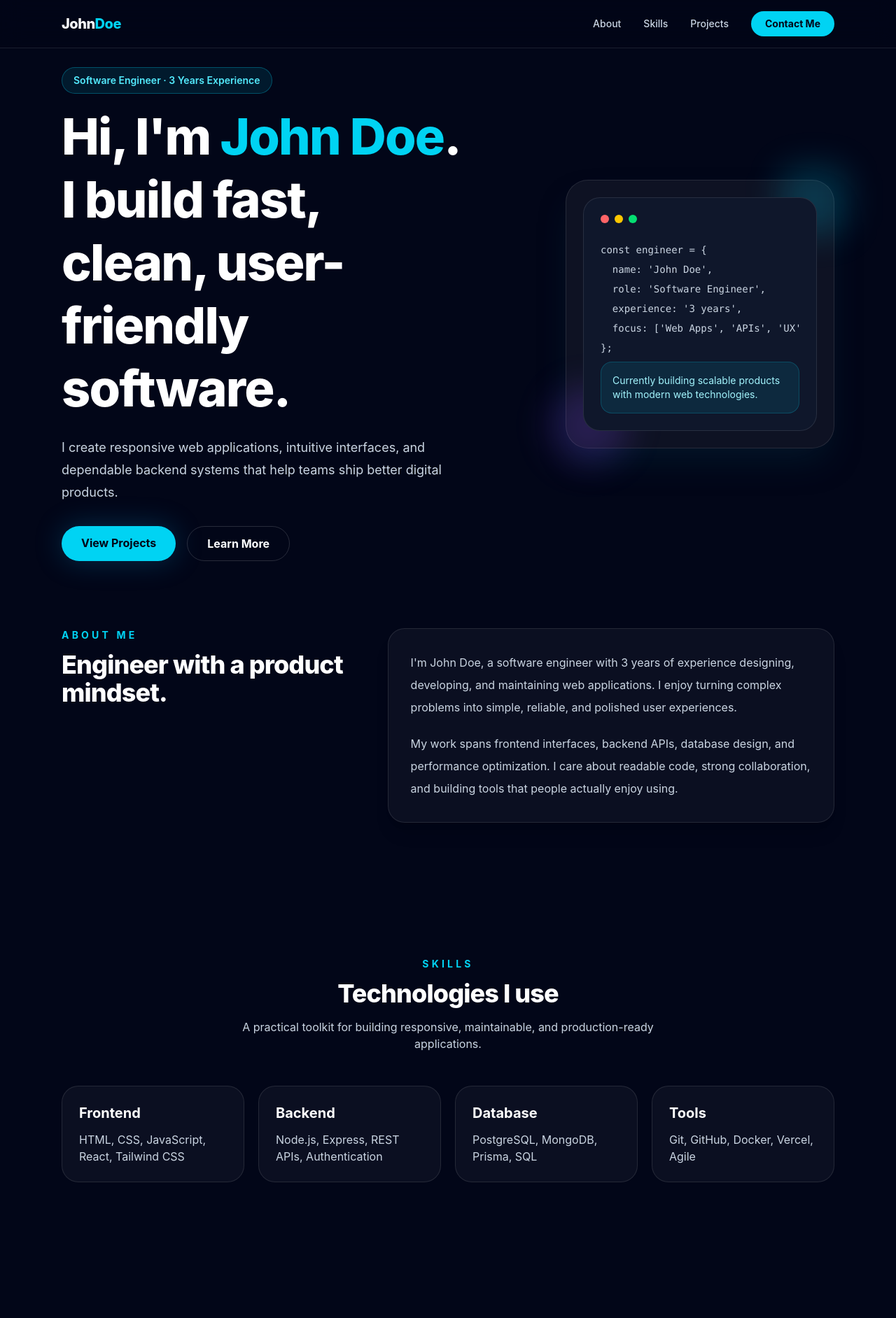
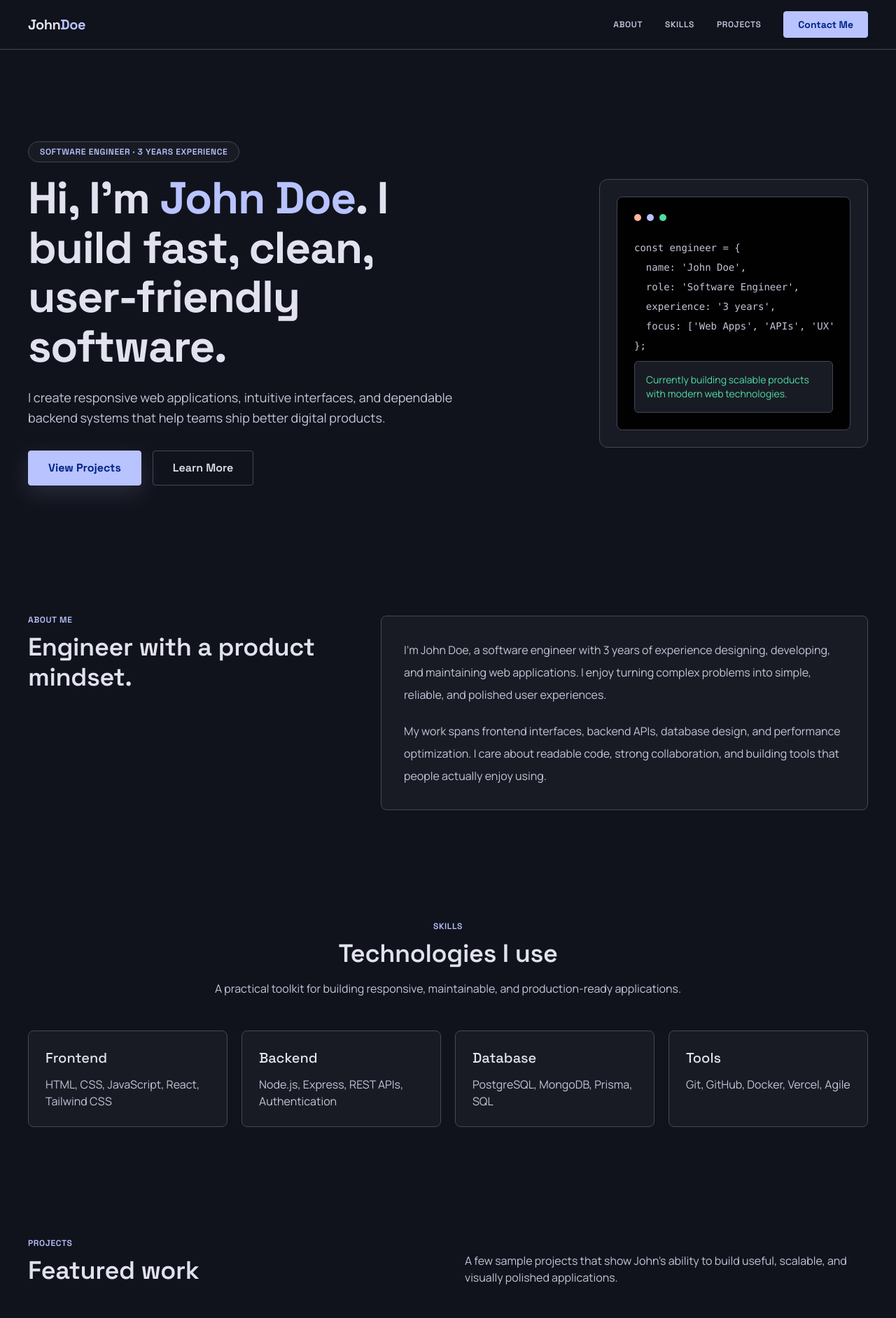
Before and after one commit to rodche-web/rodwinchester-portfolio, a React (Vite) app: page / in a window 1280 px wide. Shown: the top 1884 px of the page at 70% size. Built offline with nearby package versions, Linux system fonts and the light colour scheme.

Commit message:
feat: align portfolio UI with DESIGN.md token system

```diff
--- a/src/App.jsx
+++ b/src/App.jsx
@@ -41,7 +41,7 @@ function App() {
   }
 
   return (
-    <div className="bg-slate-950 text-slate-100 font-sans antialiased">
+    <div className="app-bg min-h-screen text-[var(--on-background)] antialiased">
       <BackgroundBlobs />
       <Navbar
         menuOpen={menuOpen}
--- a/src/components/AboutSection.jsx
+++ b/src/components/AboutSection.jsx
@@ -1,12 +1,12 @@
 function AboutSection({ about }) {
   return (
-    <section id="about" className="mx-auto max-w-6xl px-6 py-24">
+    <section id="about" className="container-frame section-stack">
       <div className="reveal grid gap-10 md:grid-cols-[0.8fr_1.2fr] md:items-start">
         <div>
-          <p className="text-sm font-bold uppercase tracking-[0.3em] text-cyan-400">{about.eyebrow}</p>
-          <h2 className="mt-3 text-4xl font-extrabold tracking-tight text-white">{about.heading}</h2>
+          <p className="section-eyebrow">{about.eyebrow}</p>
+          <h2 className="font-heading mt-3 text-4xl font-semibold leading-[1.2] tracking-[-0.01em] text-[var(--on-surface)]">{about.heading}</h2>
         </div>
-        <div className="rounded-3xl border border-white/10 bg-white/[0.04] p-8 text-slate-300 shadow-xl">
+        <div className="surface-card p-8 text-[var(--on-surface-variant)]">
           {about.paragraphs.map((paragraph, index) => (
             <p key={paragraph} className={index === 0 ? 'leading-8' : 'mt-5 leading-8'}>
               {paragraph}
--- a/src/components/BackgroundBlobs.jsx
+++ b/src/components/BackgroundBlobs.jsx
@@ -1,8 +1,7 @@
 function BackgroundBlobs() {
   return (
     <div className="fixed inset-0 -z-10 overflow-hidden">
-      <div className="absolute left-1/2 top-0 h-80 w-80 -translate-x-1/2 rounded-full bg-cyan-500/20 blur-3xl"></div>
-      <div className="absolute bottom-20 right-10 h-72 w-72 rounded-full bg-violet-500/10 blur-3xl"></div>
+      <div className="absolute inset-0 bg-[linear-gradient(to_right,rgba(67,70,86,0.18)_1px,transparent_1px),linear-gradient(to_bottom,rgba(67,70,86,0.18)_1px,transparent_1px)] bg-[size:48px_48px] opacity-25"></div>
     </div>
   )
 }
--- a/src/components/HeroSection.jsx
+++ b/src/components/HeroSection.jsx
@@ -1,43 +1,41 @@
 function HeroSection({ brand, hero }) {
   return (
-    <section id="home" className="mx-auto flex min-h-screen max-w-6xl items-center px-6 pt-24">
+    <section id="home" className="container-frame flex min-h-screen items-center pt-24">
       <div className="grid gap-12 md:grid-cols-[1.1fr_0.9fr] md:items-center">
         <div className="reveal active">
-          <p className="mb-4 inline-flex rounded-full border border-cyan-400/30 bg-cyan-400/10 px-4 py-2 text-sm font-semibold text-cyan-300">
+          <p className="section-eyebrow mb-4 inline-flex rounded-full border border-[var(--outline-variant)] bg-[var(--surface-container-low)] px-4 py-2">
             {brand.role} · {brand.experience}
           </p>
-          <h1 className="text-5xl font-extrabold leading-tight tracking-tight text-white sm:text-6xl lg:text-7xl">
-            {hero.intro} <span className="text-cyan-400">{brand.fullName}</span>. {hero.title}
+          <h1 className="font-heading text-5xl font-bold leading-[1.1] tracking-[-0.02em] text-[var(--on-surface)] sm:text-6xl lg:text-[64px]">
+            {hero.intro} <span className="text-[var(--primary)]">{brand.fullName}</span>. {hero.title}
           </h1>
-          <p className="mt-6 max-w-2xl text-lg leading-8 text-slate-300">
+          <p className="mt-6 max-w-2xl text-lg leading-[1.6] text-[var(--on-surface-variant)]">
             {hero.description}
           </p>
           <div className="mt-8 flex flex-col gap-4 sm:flex-row">
-            <a href={hero.ctaPrimary.href} className="shadow-glow rounded-full bg-cyan-400 px-7 py-3 text-center font-bold text-slate-950 transition hover:-translate-y-1 hover:bg-cyan-300">
+            <a href={hero.ctaPrimary.href} className="btn-primary focus-ring shadow-glow px-7 py-3 text-center transition hover:brightness-105">
               {hero.ctaPrimary.label}
             </a>
-            <a href={hero.ctaSecondary.href} className="rounded-full border border-white/15 px-7 py-3 text-center font-bold text-white transition hover:-translate-y-1 hover:border-cyan-400 hover:text-cyan-300">
+            <a href={hero.ctaSecondary.href} className="btn-ghost focus-ring px-7 py-3 text-center transition hover:border-[var(--primary)] hover:text-[var(--primary)]">
               {hero.ctaSecondary.label}
             </a>
           </div>
         </div>
 
         <div className="reveal flex justify-center md:justify-end">
-          <div className="relative h-72 w-72 rounded-[2rem] border border-white/10 bg-white/5 p-6 shadow-2xl shadow-cyan-950/40 sm:h-96 sm:w-96">
-            <div className="absolute -right-5 -top-5 h-24 w-24 rounded-3xl bg-cyan-400/20 blur-xl"></div>
-            <div className="absolute -bottom-6 -left-6 h-28 w-28 rounded-full bg-violet-500/20 blur-xl"></div>
-            <div className="relative flex h-full flex-col justify-between rounded-[1.5rem] border border-white/10 bg-slate-900 p-6">
+          <div className="relative h-72 w-72 rounded-xl border border-[var(--outline-variant)] bg-[var(--surface-container-low)] p-6 sm:h-96 sm:w-96">
+            <div className="relative flex h-full flex-col justify-between rounded-lg border border-[var(--outline-variant)] bg-[#010101] p-6">
               <div>
                 <div className="mb-6 flex gap-2">
-                  <span className="h-3 w-3 rounded-full bg-red-400"></span>
-                  <span className="h-3 w-3 rounded-full bg-yellow-400"></span>
-                  <span className="h-3 w-3 rounded-full bg-green-400"></span>
+                  <span className="h-2.5 w-2.5 rounded-full bg-[var(--tertiary)]"></span>
+                  <span className="h-2.5 w-2.5 rounded-full bg-[var(--primary)]"></span>
+                  <span className="h-2.5 w-2.5 rounded-full bg-[var(--secondary)]"></span>
                 </div>
-                <pre className="overflow-hidden text-sm leading-7 text-slate-300">
+                <pre className="overflow-hidden text-sm leading-7 text-[var(--on-surface-variant)]">
                   <code>{hero.codeSnippet}</code>
                 </pre>
               </div>
-              <div className="rounded-2xl border border-cyan-400/20 bg-cyan-400/10 p-4 text-sm text-cyan-200">
+              <div className="rounded-md border border-[var(--outline-variant)] bg-[var(--surface-container-low)] p-4 text-sm text-[var(--secondary)]">
                 {hero.status}
               </div>
             </div>
--- a/src/components/Navbar.jsx
+++ b/src/components/Navbar.jsx
@@ -1,14 +1,14 @@
 function Navbar({ menuOpen, onToggleMenu, onCloseMenu, brand, navLinks }) {
   return (
-    <header className="nav-blur fixed top-0 z-50 w-full border-b border-white/10 bg-slate-950/70">
-      <nav className="mx-auto flex max-w-6xl items-center justify-between px-6 py-4">
-        <a href="#home" className="text-xl font-extrabold tracking-tight text-white">
-          {brand.firstName}<span className="text-cyan-400">{brand.lastName}</span>
+    <header className="nav-blur fixed top-0 z-50 w-full border-b border-[var(--outline-variant)] bg-[rgba(17,19,28,0.86)]">
+      <nav className="container-frame flex items-center justify-between py-4">
+        <a href="#home" className="font-heading text-xl font-bold tracking-tight text-[var(--on-surface)]">
+          {brand.firstName}<span className="text-[var(--primary)]">{brand.lastName}</span>
         </a>
 
         <button
           onClick={onToggleMenu}
-          className="rounded-lg border border-white/10 p-2 text-slate-200 md:hidden"
+          className="focus-ring rounded-md border border-[var(--outline-variant)] p-2 text-[var(--on-surface)] md:hidden"
           aria-label="Open navigation menu"
         >
           <svg xmlns="http://www.w3.org/2000/svg" className="h-6 w-6" fill="none" viewBox="0 0 24 24" stroke="currentColor">
@@ -17,14 +17,14 @@ function Navbar({ menuOpen, onToggleMenu, onCloseMenu, brand, navLinks }) {
         </button>
 
         <div
-          className={`${menuOpen ? 'block' : 'hidden'} absolute left-0 top-full w-full border-b border-white/10 bg-slate-950/95 px-6 py-4 md:static md:flex md:w-auto md:items-center md:gap-8 md:border-0 md:bg-transparent md:p-0`}
+          className={`${menuOpen ? 'block' : 'hidden'} absolute left-0 top-full w-full border-b border-[var(--outline-variant)] bg-[var(--surface)] px-4 py-4 md:static md:flex md:w-auto md:items-center md:gap-8 md:border-0 md:bg-transparent md:p-0`}
         >
           {navLinks.map((link) => (
             <a
               key={link.href}
               onClick={onCloseMenu}
               href={link.href}
-              className="block py-2 text-sm font-medium text-slate-300 transition hover:text-cyan-400"
+              className="focus-ring font-heading block py-2 text-xs font-semibold uppercase tracking-[0.05em] text-[var(--on-surface-variant)] transition hover:text-[var(--primary)]"
             >
               {link.label}
             </a>
@@ -32,7 +32,7 @@ function Navbar({ menuOpen, onToggleMenu, onCloseMenu, brand, navLinks }) {
           <a
             onClick={onCloseMenu}
             href="#contact"
-            className="mt-3 inline-flex rounded-full bg-cyan-400 px-5 py-2 text-sm font-bold text-slate-950 transition hover:bg-cyan-300 md:mt-0"
+            className="btn-primary focus-ring mt-3 inline-flex px-5 py-2 text-sm transition hover:brightness-105 md:mt-0"
           >
             Contact Me
           </a>
--- a/src/components/ProjectsSection.jsx
+++ b/src/components/ProjectsSection.jsx
@@ -1,28 +1,28 @@
 function ProjectsSection({ projects }) {
   return (
-    <section id="projects" className="mx-auto max-w-6xl px-6 py-24">
+    <section id="projects" className="container-frame section-stack">
       <div className="reveal flex flex-col justify-between gap-4 md:flex-row md:items-end">
         <div>
-          <p className="text-sm font-bold uppercase tracking-[0.3em] text-cyan-400">{projects.eyebrow}</p>
-          <h2 className="mt-3 text-4xl font-extrabold tracking-tight text-white">{projects.heading}</h2>
+          <p className="section-eyebrow">{projects.eyebrow}</p>
+          <h2 className="font-heading mt-3 text-4xl font-semibold leading-[1.2] tracking-[-0.01em] text-[var(--on-surface)]">{projects.heading}</h2>
         </div>
-        <p className="max-w-xl text-slate-300">{projects.description}</p>
+        <p className="max-w-xl text-[var(--on-surface-variant)]">{projects.description}</p>
       </div>
 
       <div className="mt-12 grid gap-6 md:grid-cols-3">
         {projects.items.map((project) => (
-          <article key={project.title} className="reveal overflow-hidden rounded-3xl border border-white/10 bg-white/[0.04] shadow-xl transition hover:-translate-y-2 hover:border-cyan-400/40">
+          <article key={project.title} className="surface-card reveal overflow-hidden transition hover:border-[var(--primary)] hover:shadow-[0_10px_30px_rgba(184,195,255,0.15)]">
             {project.screenshot ? (
               <img src={project.screenshot} alt={`${project.title} screenshot`} className="h-44 w-full object-cover" loading="lazy" />
             ) : (
               <div className={`h-44 bg-gradient-to-br ${project.gradient}`}></div>
             )}
             <div className="p-6">
-              <h3 className="text-2xl font-bold text-white">{project.title}</h3>
-              <p className="mt-3 text-slate-300">{project.description}</p>
-              <div className="mt-5 flex flex-wrap gap-2 text-xs font-semibold text-cyan-200">
+              <h3 className="font-heading text-2xl font-medium text-[var(--on-surface)]">{project.title}</h3>
+              <p className="mt-3 text-[var(--on-surface-variant)]">{project.description}</p>
+              <div className="mt-5 flex flex-wrap gap-2">
                 {project.tags.map((tag) => (
-                  <span key={tag} className="rounded-full bg-cyan-400/10 px-3 py-1">{tag}</span>
+                  <span key={tag} className="chip-tag">{tag}</span>
                 ))}
               </div>
             </div>
--- a/src/components/SiteFooter.jsx
+++ b/src/components/SiteFooter.jsx
@@ -1,6 +1,6 @@
 function SiteFooter({ fullName }) {
   return (
-    <footer className="border-t border-white/10 px-6 py-8 text-center text-sm text-slate-400">
+    <footer className="border-t border-[var(--outline-variant)] px-6 py-8 text-center text-sm text-[var(--on-surface-variant)]">
       <p>
         &copy; {new Date().getFullYear()} {fullName}. All rights reserved.
       </p>
--- a/src/components/SkillsSection.jsx
+++ b/src/components/SkillsSection.jsx
@@ -1,17 +1,17 @@
 function SkillsSection({ skills }) {
   return (
-    <section id="skills" className="mx-auto max-w-6xl px-6 py-24">
+    <section id="skills" className="container-frame section-stack">
       <div className="reveal text-center">
-        <p className="text-sm font-bold uppercase tracking-[0.3em] text-cyan-400">{skills.eyebrow}</p>
-        <h2 className="mt-3 text-4xl font-extrabold tracking-tight text-white">{skills.heading}</h2>
-        <p className="mx-auto mt-4 max-w-2xl text-slate-300">{skills.description}</p>
+        <p className="section-eyebrow">{skills.eyebrow}</p>
+        <h2 className="font-heading mt-3 text-4xl font-semibold leading-[1.2] tracking-[-0.01em] text-[var(--on-surface)]">{skills.heading}</h2>
+        <p className="mx-auto mt-4 max-w-2xl text-[var(--on-surface-variant)]">{skills.description}</p>
       </div>
 
       <div className="mt-12 grid gap-5 sm:grid-cols-2 lg:grid-cols-4">
         {skills.items.map((item) => (
-          <div key={item.title} className="reveal rounded-3xl border border-white/10 bg-white/[0.04] p-6 transition hover:-translate-y-2 hover:border-cyan-400/40">
-            <h3 className="text-xl font-bold text-white">{item.title}</h3>
-            <p className="mt-3 text-slate-300">{item.content}</p>
+          <div key={item.title} className="surface-card reveal p-6 transition hover:border-[var(--primary)]">
+            <h3 className="font-heading text-xl font-medium text-[var(--on-surface)]">{item.title}</h3>
+            <p className="mt-3 text-[var(--on-surface-variant)]">{item.content}</p>
           </div>
         ))}
       </div>
--- a/src/index.css
+++ b/src/index.css
@@ -1,29 +1,161 @@
+@import url('https://fonts.googleapis.com/css2?family=Manrope:wght@400;500;600;700&family=Space+Grotesk:wght@500;600;700&display=swap');
 @import "tailwindcss";
+
+:root {
+  --surface: #11131c;
+  --surface-dim: #11131c;
+  --surface-bright: #373943;
+  --surface-container-lowest: #0c0e17;
+  --surface-container-low: #191b24;
+  --surface-container: #1d1f29;
+  --surface-container-high: #282933;
+  --surface-container-highest: #33343e;
+  --on-surface: #e2e1ef;
+  --on-surface-variant: #c4c5d9;
+  --outline: #8e90a2;
+  --outline-variant: #434656;
+  --surface-tint: #b8c3ff;
+  --primary: #b8c3ff;
+  --on-primary: #002387;
+  --primary-container: #2d5bff;
+  --on-primary-container: #efefff;
+  --secondary: #4edea3;
+  --on-secondary: #003824;
+  --secondary-container: #00a572;
+  --tertiary: #ffb59b;
+  --background: #11131c;
+  --on-background: #e2e1ef;
+  --surface-variant: #33343e;
+
+  --radius-sm: 0.125rem;
+  --radius-base: 0.25rem;
+  --radius-md: 0.375rem;
+  --radius-lg: 0.5rem;
+  --radius-xl: 0.75rem;
+
+  --stack-sm: 12px;
+  --stack-md: 32px;
+  --stack-lg: 80px;
+  --gutter-desktop: 24px;
+  --gutter-mobile: 16px;
+  --container-max: 1200px;
+}
 
 html {
   scroll-behavior: smooth;
 }
 
 body {
-  font-family: 'Inter', ui-sans-serif, system-ui;
+  font-family: 'Manrope', ui-sans-serif, system-ui;
+  background: var(--background);
+  color: var(--on-background);
+}
+
+h1,
+h2,
+h3,
+h4,
+h5,
+h6,
+.font-heading {
+  font-family: 'Space Grotesk', ui-sans-serif, system-ui;
+}
+
+.app-bg {
+  background:
+    radial-gradient(1200px 800px at 70% -20%, rgba(184, 195, 255, 0.09), transparent 55%),
+    radial-gradient(900px 700px at 0% 100%, rgba(78, 222, 163, 0.06), transparent 60%),
+    var(--background);
+}
+
+.container-frame {
+  width: min(var(--container-max), calc(100% - (var(--gutter-mobile) * 2)));
+  margin-inline: auto;
+}
+
+@media (min-width: 768px) {
+  .container-frame {
+    width: min(var(--container-max), calc(100% - (var(--gutter-desktop) * 2)));
+  }
+}
+
+.section-stack {
+  padding-block: var(--stack-lg);
+}
+
+.section-eyebrow {
+  font-family: 'Space Grotesk', ui-sans-serif, system-ui;
+  font-size: 12px;
+  font-weight: 600;
+  line-height: 1;
+  letter-spacing: 0.05em;
+  text-transform: uppercase;
+  color: var(--primary);
+}
+
+.surface-card {
+  border: 1px solid var(--outline-variant);
+  border-radius: var(--radius-lg);
+  background: var(--surface-container-low);
+}
+
+.chip-tag {
+  border: 1px solid var(--outline-variant);
+  border-radius: 9999px;
+  background: #1a1a1e;
+  padding: 4px 10px;
+  font-family: 'Space Grotesk', ui-sans-serif, system-ui;
+  font-size: 12px;
+  font-weight: 600;
+  line-height: 1;
+  letter-spacing: 0.05em;
+  text-transform: uppercase;
+  color: var(--on-surface-variant);
+}
+
+.btn-primary {
+  border: 1px solid var(--primary);
+  border-radius: var(--radius-base);
+  background: var(--primary);
+  color: var(--on-primary);
+  font-family: 'Space Grotesk', ui-sans-serif, system-ui;
+  font-weight: 700;
+}
+
+.btn-ghost {
+  border: 1px solid var(--outline-variant);
+  border-radius: var(--radius-base);
+  background: transparent;
+  color: var(--on-surface);
+  font-family: 'Space Grotesk', ui-sans-serif, system-ui;
+  font-weight: 600;
+}
+
+.btn-ghost:hover {
+  background: var(--surface-container-highest);
+}
+
+.focus-ring:focus-visible {
+  outline: 1px solid var(--primary-container);
+  outline-offset: 2px;
 }
 
 .reveal {
   opacity: 0;
-  transform: translateY(40px) scale(0.96);
-  transition: opacity 700ms ease, transform 700ms ease;
+  transform: translateY(24px);
+  transition: opacity 500ms ease, transform 500ms ease;
 }
 
 .reveal.active {
   opacity: 1;
-  transform: translateY(0) scale(1);
+  transform: translateY(0);
 }
 
 .nav-blur {
-  backdrop-filter: blur(16px);
-  -webkit-backdrop-filter: blur(16px);
+  backdrop-filter: blur(10px);
+  -webkit-backdrop-filter: blur(10px);
 }
 
 .shadow-glow {
-  box-shadow: 0 0 40px rgba(14, 165, 233, 0.25);
+  box-shadow: 0 10px 32px rgba(184, 195, 255, 0.15);
 }
```
Also changed, not shown: src/components/ContactSection.jsx (+5 -5 lines), 1 other file (tests, documents, lock files or other folders).
